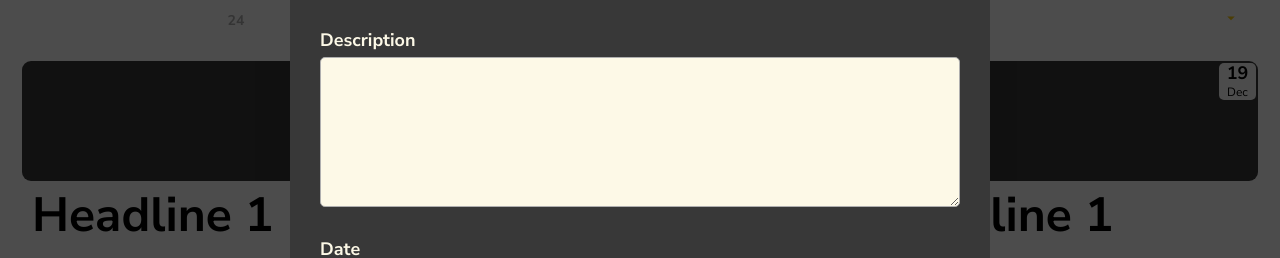
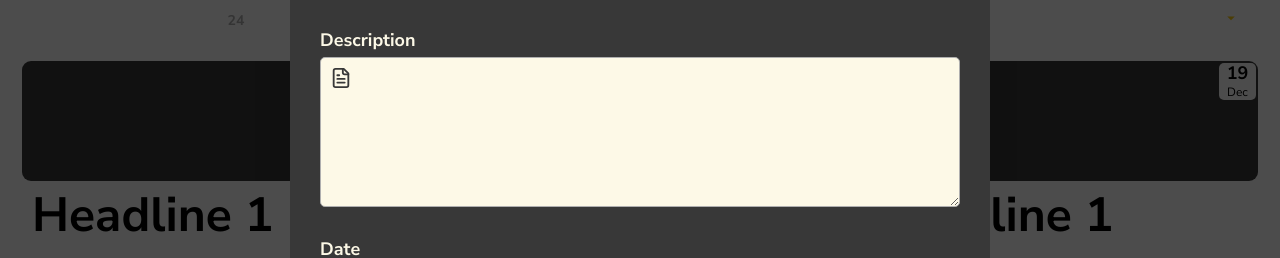
Before and after one commit to Gcld/gatherize, a Next.js app: page /admin in a window 1280 px wide. Both pictures are taken after typing "Sample" into the empty fields and a click on the button "Create Event". Shown: the part 158-416 px from the top of the page. Built offline with nearby package versions, Linux system fonts and the light colour scheme.

Commit message:
feat: adição de ícone para descrição

```diff
--- a/src/components/CreateEventModal/index.tsx
+++ b/src/components/CreateEventModal/index.tsx
@@ -1,5 +1,5 @@
 import React, { useState } from 'react';
-import { LuX, LuPlus, LuMinus, LuUser, LuCalendar, LuMapPin, LuPenTool } from "react-icons/lu";
+import { LuX, LuPlus, LuMinus, LuUser, LuCalendar, LuMapPin, LuPenTool, LuFileText } from "react-icons/lu";
 import {
     ModalOverlay,
     ModalContent,
@@ -10,7 +10,8 @@ import {
     NumberInputWrapper,
     SubmitButton,
     Label,
-    IconWrapper
+    IconWrapper,
+    TextAreaWrapper
 } from './styled';
 
 interface CreateEventModalProps {
@@ -59,12 +60,15 @@ const CreateEventModal: React.FC<CreateEventModalProps> = ({ isOpen, onClose })
                     </InputGroup>
                     <InputGroup>
                         <Label htmlFor="description">Description</Label>
+                        <TextAreaWrapper>
+                            <LuFileText className="inputIcon" />
                             <TextArea
                                 id="description"
                                 value={description}
                                 onChange={e => setDescription(e.target.value)}
                                 required
                             />
+                        </TextAreaWrapper>
                     </InputGroup>
                     <InputGroup>
                         <Label htmlFor="date">Date</Label>
--- a/src/components/CreateEventModal/styled.ts
+++ b/src/components/CreateEventModal/styled.ts
@@ -147,8 +147,30 @@ export const Input = styled.input`
     }
 `;
 
+export const TextAreaWrapper = styled.div`
+    position: relative;
+    display: flex;
+    align-items: flex-start;
+
+    .inputIcon {
+        position: absolute;
+        left: 10px;
+        top: 10px;
+        color: var(--darkZaori);
+        width: 18px;
+        height: 18px;
+    }
+
+    @media (min-width: 768px) {
+        .inputIcon {
+            width: 22px;
+            height: 22px;
+        }
+    }
+`;
+
 export const TextArea = styled.textarea`
-    padding: 10px;
+    padding: 10px 10px 10px 35px;
     border-radius: 5px;
     border: 1px solid var(--grayZaori);
     background-color: var(--primaryLightZaori);
@@ -159,7 +181,7 @@ export const TextArea = styled.textarea`
     width: 100%;
 
     @media (min-width: 768px) {
-        padding: 12px;
+        padding: 12px 12px 12px 40px;
         font-size: 16px;
         min-height: 120px;
     }
```
Lines whose indentation alone changed are shown as unchanged.
